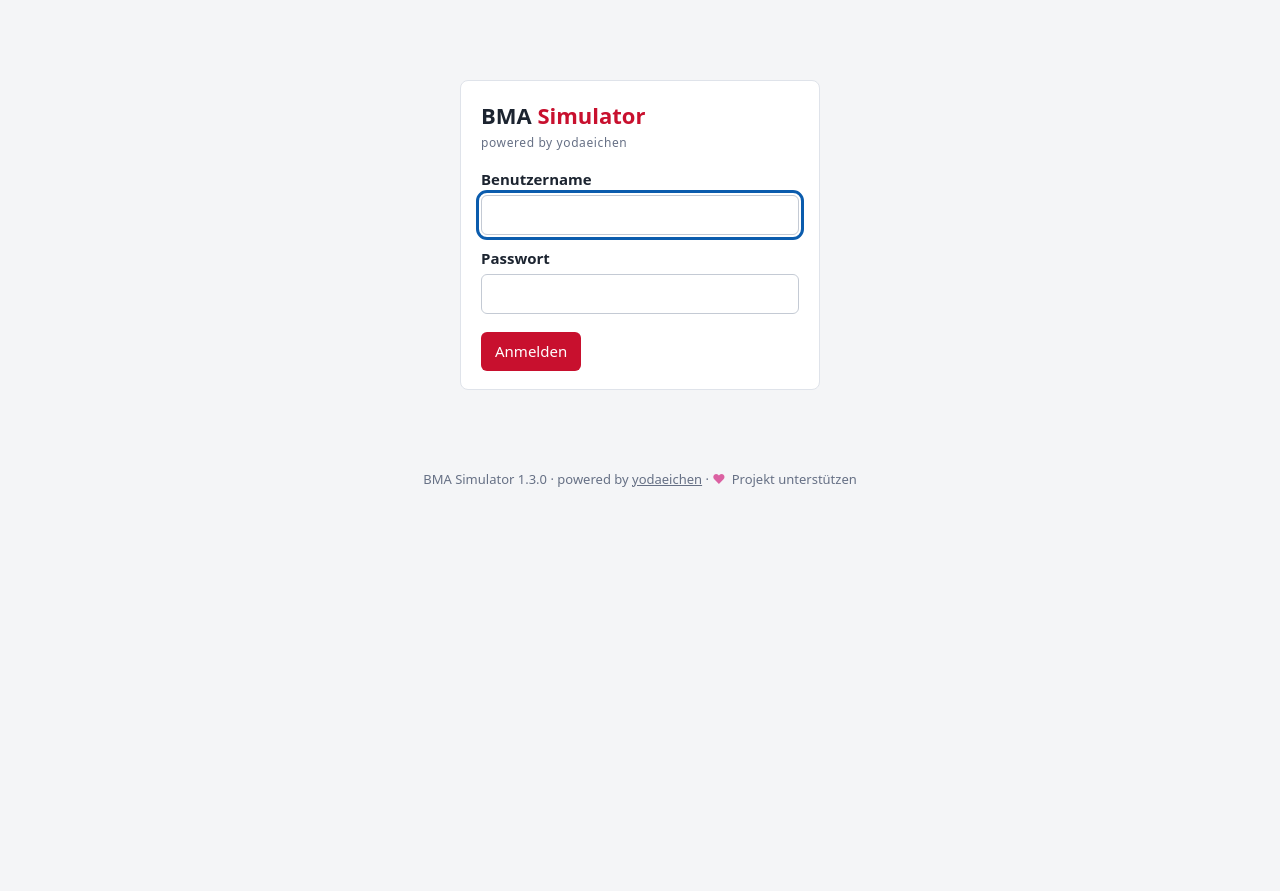
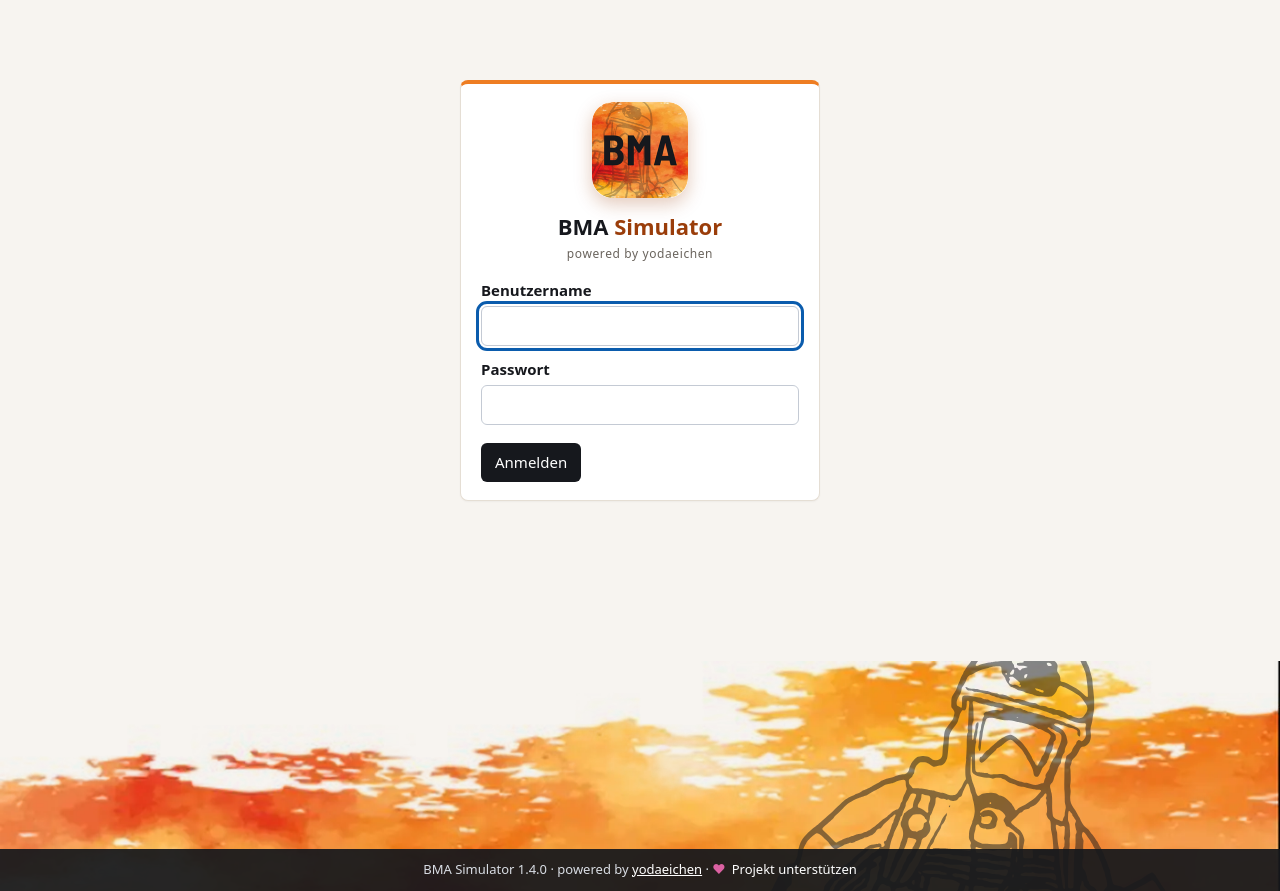
Before and after one commit to yodaeichen/bma-simulator, a FastAPI app: page /login in a window 1280 px wide. Before the commit the page ends 487 px from the top, so only its background shows below. Run offline with FastAPI, Linux system fonts and the light colour scheme; parts of the project's set-up code (start-up, migrations or seed data) failed here and were passed over.

Commit message:
Version 1.4.0: Neues Logo und Erscheinungsbild

```diff
--- a/app/static/style.css
+++ b/app/static/style.css
@@ -141,3 +141,39 @@ footer { padding-bottom:env(safe-area-inset-bottom); }
   .linkzeile { flex-wrap:wrap; } ol.protokoll { max-height:260px; }
   .minilcd.bmz { font-size:8px; }
 }
+
+/* ---------- Erscheinungsbild ab dem neuen Logo: Feuerfarben, Flammen und Atemschutzträger als Seitenfuß ---------- */
+:root { --bg:#f7f4f0; --ink:#16181d; --muted:#6a645d; --line:#e5ded4; --accent:#16181d; --feuer:#ee7d22; --glut:#9a3d0a; --alarm:#c8102e; }
+html { background:var(--ink); }
+body { min-height:100vh; min-height:100dvh; display:flex; flex-direction:column; background:var(--bg); }
+main { flex:1 0 auto; width:100%; }
+a { color:var(--glut); }
+header { background:var(--ink); border-bottom:4px solid var(--feuer); }
+header a.brand { display:flex; flex-direction:row; align-items:center; gap:10px; } header a.brand > span.name { display:block; color:#fff; }
+header a.brand > span.name > span { color:#ffa54a; } header a.brand img { border-radius:7px; flex:none; }
+header nav a:hover, header nav a:focus-visible { color:#ffa54a; }
+header a.sponsor:hover { border-color:#ffa54a; }
+button:not([class]):hover, .btn:not(.light):not(.klein):hover { background:#2b2f37; } .btn.light:hover, button.light:hover { background:#e9e4dc; } button.link:hover { text-decoration:underline; }
+.btn.light, button.light { background:#f1ede7; border-color:var(--line); }
+.loginbrand { text-align:center; } .loginbrand img { display:block; margin:0 auto 12px; border-radius:20px; box-shadow:0 6px 18px rgba(154,61,10,.28); }
+.loginbrand span { color:var(--glut); }
+.login { margin-top:56px; border-top:4px solid var(--feuer); }
+.card { box-shadow:0 1px 2px rgba(22,24,29,.04); }
+.tile:hover { border-color:var(--feuer); } .tile.alarm { border-left:4px solid var(--alarm); }
+code { background:#f1ede7; } th { color:var(--muted); }
+footer.fuss { position:relative; max-width:none; width:100%; margin:56px 0 0; padding:0; overflow:hidden; text-align:left; flex:none;
+  min-height:230px; display:flex; flex-direction:column; justify-content:flex-end;
+  background:url(/static/img/feuer.webp) center top / max(100%, 1100px) auto no-repeat; }
+footer.fuss .fuss-figur { position:absolute; right:max(4%, calc(50% - 600px)); bottom:-128px; height:400px; width:auto; opacity:.5; pointer-events:none; user-select:none; }
+footer.fuss .fuss-zeile { position:relative; background:rgba(22,24,29,.93); color:#d9dde4; font-size:13px; text-align:center;
+  padding:11px 20px calc(11px + env(safe-area-inset-bottom)); }
+footer.fuss .fuss-zeile a { color:#fff; } footer.fuss .fuss-zeile a:hover { color:#ffa54a; }
+@media (max-width:760px) {
+  footer.fuss { min-height:170px; margin-top:36px; } footer.fuss .fuss-figur { height:250px; bottom:-74px; right:-12px; }
+  header a.brand img { width:26px; height:26px; }
+}
+@media print { footer.fuss { display:none; } body { display:block; background:#fff; } }
+nav.etagen b { background:var(--alarm); } .chip.alarm { background:var(--alarm); } .chip.geplant { border-color:var(--alarm); }
+ul.meldungen li { border-left-color:var(--alarm); } .tile.alarm { border-left-color:var(--alarm); }
+.modus label { background:#f1ede7; } nav.etagen button.on, .modus label:has(input:checked) { background:var(--ink); border-color:var(--ink); }
+.gruppe.ab { background:#efebe5; } .chip { background:#faf8f5; } table.melderliste tr.gruppe td { background:#f6f2ec; }
--- a/app/templates/base.html
+++ b/app/templates/base.html
@@ -3,7 +3,7 @@
 <head>
 <meta charset="utf-8">
 <meta name="viewport" content="width=device-width, initial-scale=1, viewport-fit=cover">
-<meta name="theme-color" content="#1c2430">
+<meta name="theme-color" content="#16181d">
 <link rel="manifest" href="/manifest.webmanifest">
 <link rel="icon" type="image/png" sizes="32x32" href="/static/icons/favicon-32.png">
 <link rel="apple-touch-icon" href="/static/icons/apple-touch-icon.png">
@@ -12,13 +12,13 @@
 <meta name="apple-mobile-web-app-title" content="BMA Simulator">
 <meta name="apple-mobile-web-app-status-bar-style" content="black">
 <title>{% block title %}BMA Simulator{% endblock %}</title>
-<link rel="stylesheet" href="/static/style.css?v=4">
+<link rel="stylesheet" href="/static/style.css?v=5">
 {% block head %}{% endblock %}
 </head>
 <body>
 {% if user %}
 <header>
-  <a class="brand" href="/">BMA <span>Simulator</span><small>powered by yodaeichen</small></a>
+  <a class="brand" href="/"><img src="/static/icons/logo-96.png" width="34" height="34" alt=""><span class="name">BMA <span>Simulator</span><small>powered by yodaeichen</small></span></a>
   <nav><a href="/">Objekte</a>{% if perm.users == 2 %}<a href="/benutzer">Benutzer</a><a href="/sicherung">Sicherung</a>{% endif %}<a href="/konto">Mein Konto</a><a href="/hilfe">Hilfe</a></nav>
   <a class="sponsor" href="https://github.com/sponsors/yodaeichen" target="_blank" rel="noopener noreferrer" title="Das Projekt auf GitHub unterstützen"><span class="heart">&#9829;</span> Sponsor</a>
   <form method="post" action="/logout"><input type="hidden" name="csrf" value="{{ csrf }}"><button>Abmelden ({{ user.username }})</button></form>
@@ -28,9 +28,12 @@
 {% if flash %}<div class="flash {{ 'err' if flash[0] == 'err' else '' }}">{{ flash[1] }}</div>{% endif %}
 {% block content %}{% endblock %}
 </main>
-<footer>
+<footer class="fuss">
+  <img class="fuss-figur" src="/static/img/atemschutz.svg" alt="">
+  <div class="fuss-zeile">
   BMA Simulator {{ version }} &middot; powered by <a href="https://github.com/yodaeichen" target="_blank" rel="noopener noreferrer">yodaeichen</a>
   &middot; <a class="sponsor" href="https://github.com/sponsors/yodaeichen" target="_blank" rel="noopener noreferrer"><span class="heart">&#9829;</span> Projekt unterstützen</a>
+  </div>
 </footer>
 <script src="/static/app.js?v=1" defer></script>
 </body>
--- a/app/templates/login.html
+++ b/app/templates/login.html
@@ -1,7 +1,7 @@
 {% extends "base.html" %}
 {% block content %}
 <div class="card login">
-  <h1 class="loginbrand">BMA <span>Simulator</span><small>powered by yodaeichen</small></h1>
+  <h1 class="loginbrand"><img src="/static/icons/icon-192.png" width="96" height="96" alt="">BMA <span>Simulator</span><small>powered by yodaeichen</small></h1>
   <form method="post" action="/login">
     <input type="hidden" name="csrf" value="{{ csrf }}">
     <label for="username">Benutzername</label><input type="text" id="username" name="username" autofocus required autocomplete="username">
--- a/app/version.py
+++ b/app/version.py
@@ -1,2 +1,2 @@
 """Versionsnummer des BMA Simulators. Bei jeder Veröffentlichung hier und in CHANGELOG.md erhöhen."""
-VERSION = "1.3.0"
+VERSION = "1.4.0"
```
Also changed, not shown: app/templates/offline.html (+5 -5 lines), tests/smoke_test.py (+6 -0 lines), CHANGELOG.md, README.md, app/static/icons/apple-touch-icon.png, app/static/icons/favicon-32.png, app/static/icons/icon-192.png, app/static/icons/icon-512.png, app/static/icons/icon-maskable-512.png, app/static/icons/logo-96.png (added), app/static/img/atemschutz.svg (added), app/static/img/feuer.webp (added), app/static/manifest.webmanifest.
